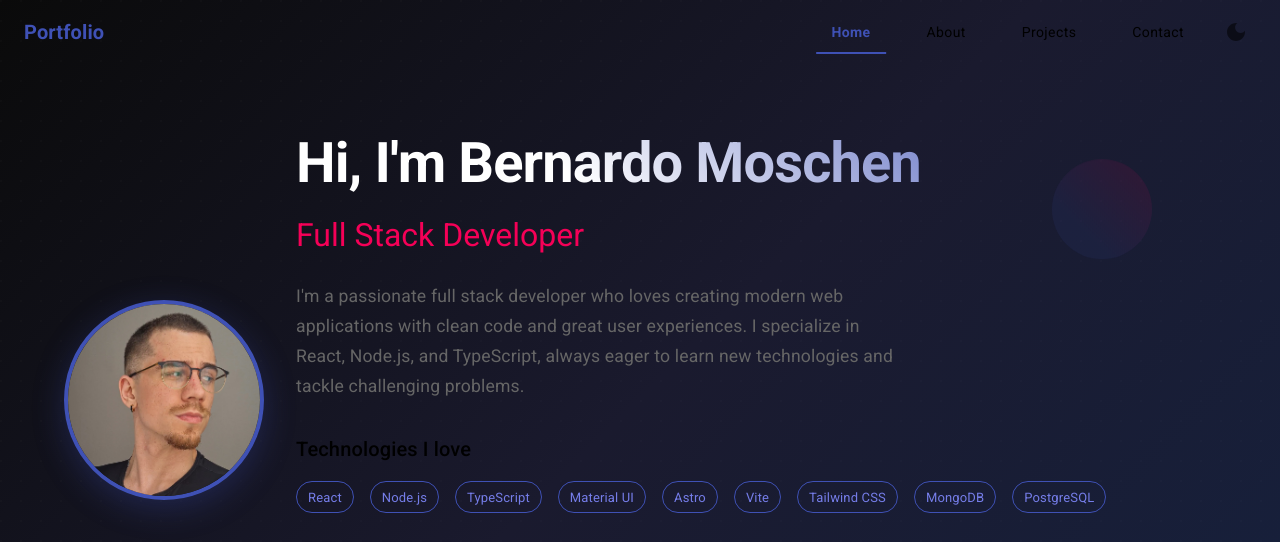
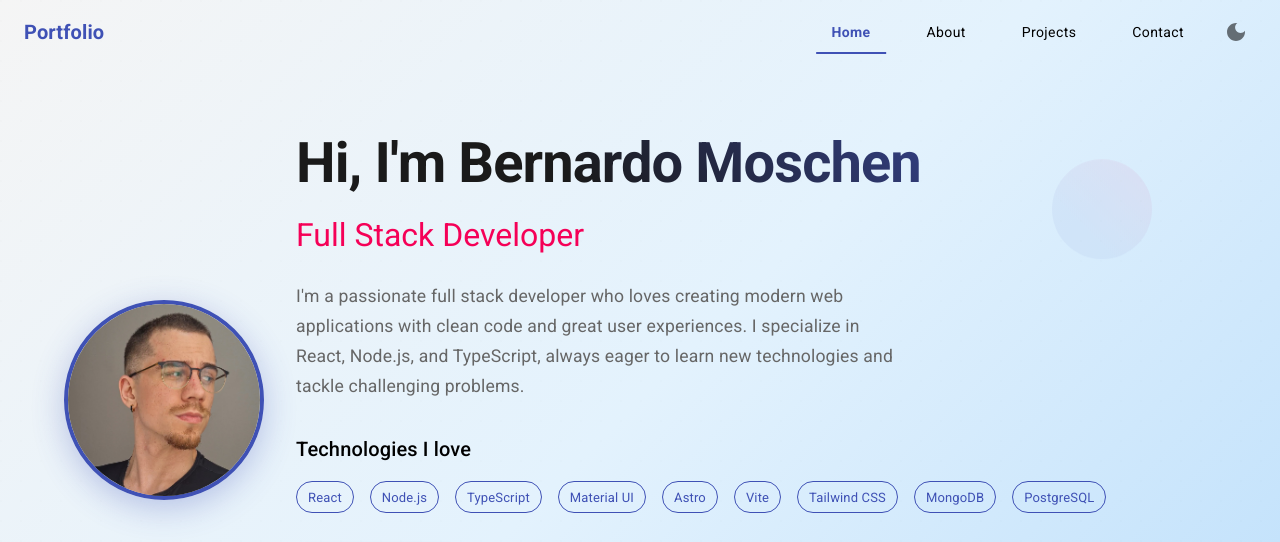
Before and after one commit to BernardoMoschen/portfolio_astro, an Astro site: page / in a window 1280 px wide. Shown: the top 542 px of the page. Built offline with nearby package versions, Linux system fonts and the light colour scheme; Astro itself is replaced by a stand-in of ours.

Commit message:
fix: hero light theme

```diff
--- a/src/components/HeroSection.tsx
+++ b/src/components/HeroSection.tsx
@@ -40,7 +40,9 @@ const HeroSection: React.FC = () => {
                 minHeight: '100vh',
                 display: 'flex',
                 alignItems: 'center',
-                background: 'linear-gradient(135deg, #0a0a0a 0%, #1a1a2e 50%, #16213e 100%)',
+                background: theme.palette.mode === 'dark'
+                    ? 'linear-gradient(135deg, #0a0a0a 0%, #1a1a2e 50%, #16213e 100%)'
+                    : 'linear-gradient(135deg, #f5f5f5 0%, #e3f2fd 50%, #bbdefb 100%)',
                 position: 'relative',
                 overflow: 'hidden',
             }}
@@ -54,7 +56,9 @@ const HeroSection: React.FC = () => {
                     right: 0,
                     bottom: 0,
                     opacity: 0.1,
-                    backgroundImage: 'radial-gradient(circle at 1px 1px, rgba(255,255,255,0.15) 1px, transparent 0)',
+                    backgroundImage: theme.palette.mode === 'dark'
+                        ? 'radial-gradient(circle at 1px 1px, rgba(255,255,255,0.15) 1px, transparent 0)'
+                        : 'radial-gradient(circle at 1px 1px, rgba(0,0,0,0.08) 1px, transparent 0)',
                     backgroundSize: '20px 20px',
                 }}
             />
@@ -95,7 +99,9 @@ const HeroSection: React.FC = () => {
                                 fontSize: isMobile ? '2.5rem' : '3.5rem',
                                 fontWeight: 700,
                                 mb: 2,
-                                background: 'linear-gradient(45deg, #fff 30%, #3f51b5 90%)',
+                                background: theme.palette.mode === 'dark'
+                                    ? 'linear-gradient(45deg, #fff 30%, #3f51b5 90%)'
+                                    : 'linear-gradient(45deg, #1a1a1a 30%, #3f51b5 90%)',
                                 backgroundClip: 'text',
                                 WebkitBackgroundClip: 'text',
                                 WebkitTextFillColor: 'transparent',
@@ -144,10 +150,11 @@ const HeroSection: React.FC = () => {
                                         variant="outlined"
                                         sx={{
                                             borderColor: 'primary.main',
-                                            color: 'primary.light',
+                                            color: 'primary.main',
                                             '&:hover': {
                                                 backgroundColor: 'primary.main',
                                                 color: 'white',
+                                                transform: 'translateY(-2px)',
                                             },
                                             transition: 'all 0.3s ease',
                                         }}
@@ -187,7 +194,7 @@ const HeroSection: React.FC = () => {
                                     borderColor: 'primary.main',
                                     color: 'primary.main',
                                     '&:hover': {
-                                        borderColor: 'primary.light',
+                                        borderColor: 'primary.dark',
                                         backgroundColor: 'rgba(63, 81, 181, 0.1)',
                                     },
                                 }}
@@ -244,7 +251,9 @@ const HeroSection: React.FC = () => {
                     width: 100,
                     height: 100,
                     borderRadius: '50%',
-                    background: 'linear-gradient(45deg, rgba(63, 81, 181, 0.1) 30%, rgba(245, 0, 87, 0.1) 90%)',
+                    background: theme.palette.mode === 'dark'
+                        ? 'linear-gradient(45deg, rgba(63, 81, 181, 0.1) 30%, rgba(245, 0, 87, 0.1) 90%)'
+                        : 'linear-gradient(45deg, rgba(63, 81, 181, 0.05) 30%, rgba(245, 0, 87, 0.05) 90%)',
                     animation: 'float 6s ease-in-out infinite',
                     display: { xs: 'none', md: 'block' },
                 }}
```
